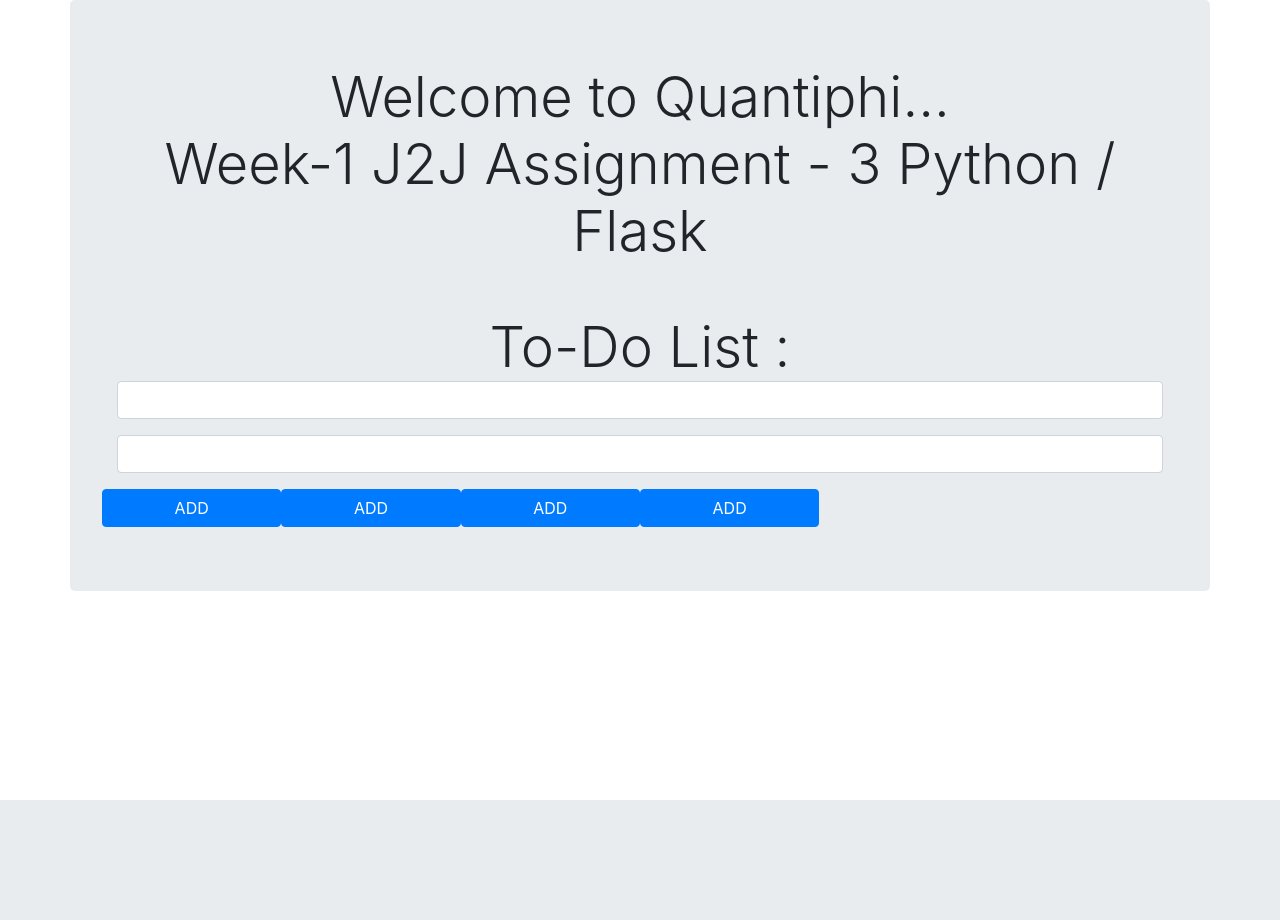
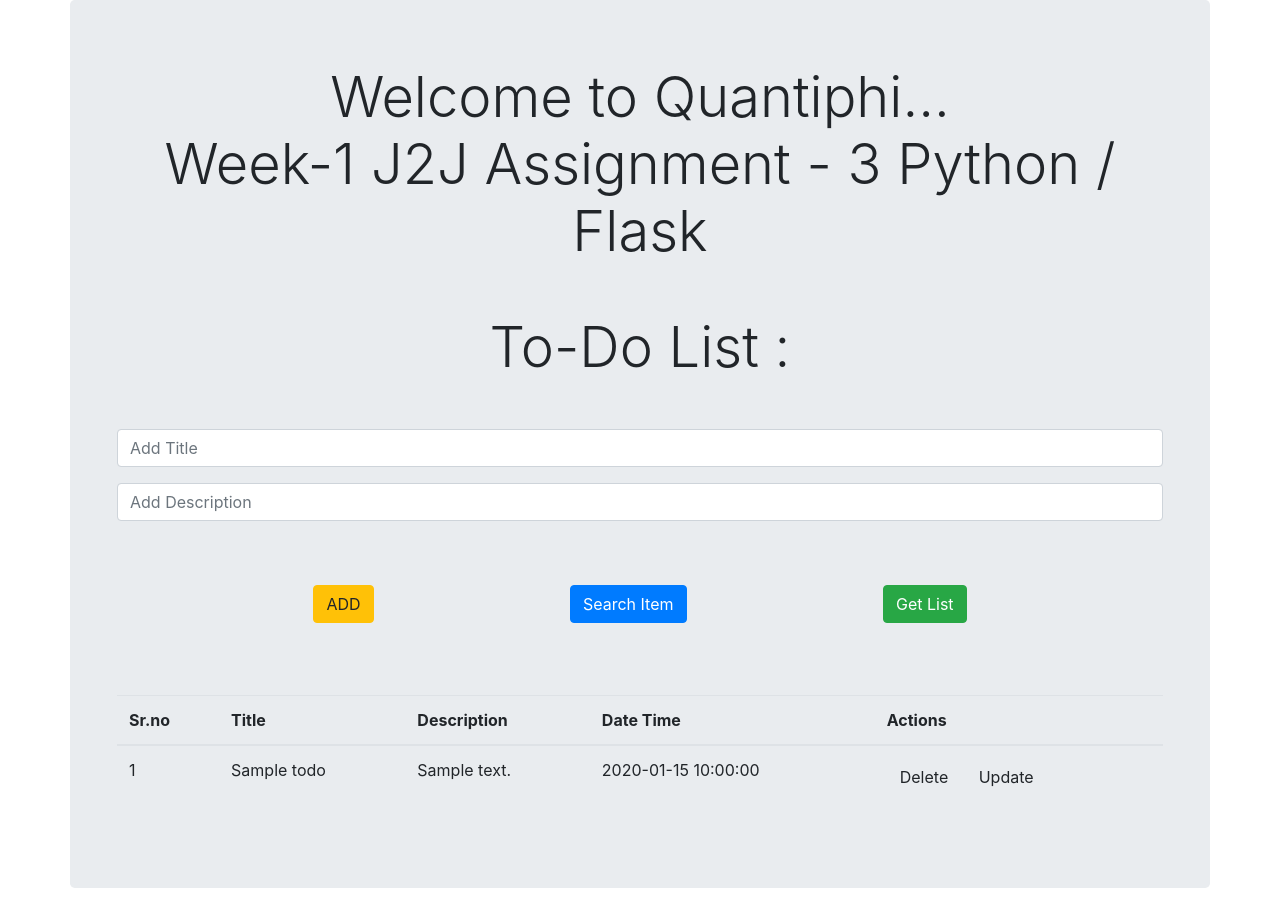
Before and after one commit to harsh-singhal7385/week-1, a Python web app: template assignment-3-python-flask/flask/templates/index.html in a window 1280 px wide. Before the commit the page ends 800 px from the top, so only its background shows below. Run offline with Jinja, Linux system fonts and the light colour scheme; the template is opened without the code that fills it: most values are stand-ins (such as "Sample title", 1, 10 or a date in 2020).

Commit message:
update 23th jan

```diff
--- a/assignment-3-python-flask/flask/templates/index.html
+++ b/assignment-3-python-flask/flask/templates/index.html
@@ -9,11 +9,16 @@
     <script src="https://cdn.jsdelivr.net/npm/jquery@3.5.1/dist/jquery.slim.min.js"></script>
     <script src="https://cdn.jsdelivr.net/npm/popper.js@1.16.1/dist/umd/popper.min.js"></script>
     <script src="https://cdn.jsdelivr.net/npm/bootstrap@4.6.1/dist/js/bootstrap.bundle.min.js"></script>
-    <link href="./index.css" rel="stylesheet" type="text/css"  />
+
 </head>
 <style>
     .color-index {
         color: black;
+    }
+    .myclass{
+        display: flex;
+        flex-wrap: wrap;
+        justify-content: space-evenly;
     }
 </style>
 <body >
@@ -33,29 +38,62 @@
                     To-Do List :
                </div>
             </div>
+            <br />
+            <br />
             <div>
+                <form action="/" method="GET" >
                     <div>
                         <div class="form-group">
-                        <input type="text" class="form-control" placeholder="" />
+                            <input type="text" class="form-control" name="title" id="title"  placeholder="Add Title" />
                         </div>
                         <div class="form-group">
-                        <input type="text" class="form-control" placeholder="" />
+                            <input type="text" class="form-control" name="description" id="description"  placeholder="Add Description" />
                         </div>
                     </div>
-                <div class="btn-class row">
-                    <button type="button" class="col-2 btn btn-primary">
-                        ADD
+                    <br />
+                    <br />
+                    <div class="btn-class myclass">
+                        <button type="submit" class=" btn btn-warning">
+                            <!-- <a href="/add">Add Item</a> -->ADD
                         </button>
-                    <button type="button" class="col-2 btn btn-primary">
-                        ADD
+                        <button type="submit" class=" btn btn-primary">
+                            <!-- <a href="/search">Search Item</a> -->Search Item
                         </button>
-                    <button type="button" class="col-2 btn btn-primary">
-                        ADD
-                    </button>
-                    <button type="button" class="col-2 btn btn-primary">
-                        ADD
+                        <button type="submit" class=" btn btn-success">
+                            <!-- <a href="getlist">Get List</a> -->Get List
                         </button>
                     </div>
+                </form>
+            </div>
+            <br />
+            <br />
+            <br />
+            <div class="output-class">
+                <table class="table table-hover" >
+                    <thead>
+                        <tr >
+                            <th scope="col">Sr.no</th>
+                            <th scope="col">Title</th>
+                            <th scope="col">Description</th>
+                            <th scope="col">Date Time</th>
+                            <th scope="col">Actions</th>
+                        </tr>
+                    </thead>
+                    <tbody>
+                        {% for todo in alltodo %}
+                        <tr>
+                            <td id="index-id">{{loop.index}}</td>
+                            <td id="title-id">{{todo.title}}</td>
+                            <td id="description-id">{{todo.description}}</td>
+                            <td id="datetime-id">{{todo.datetime_var}}</td>
+                            <td id="actions-id">
+                                <a href="/delete/{{todo.index}}" type="button" class="btn" >Delete</a>
+                                <a href="/update/{{todo.index}}" type="button" class="btn" >Update</a>
+                            </td>
+                        </tr>
+                        {% endfor %}
+                    </tbody>
+                </table>
             </div>
         </div>
     </div>
```
Also changed, not shown: assignment-3-python-flask/flask/app.py (+58 -4 lines), assignment-3-python-flask/flask/templates/signin.html (added, +32 -0 lines), assignment-3-python-flask/flask/templates/signup.html (added, +47 -0 lines), assignment-3-python-flask/flask/mydatabase.db (added). Lines whose indentation alone changed are shown as unchanged.
